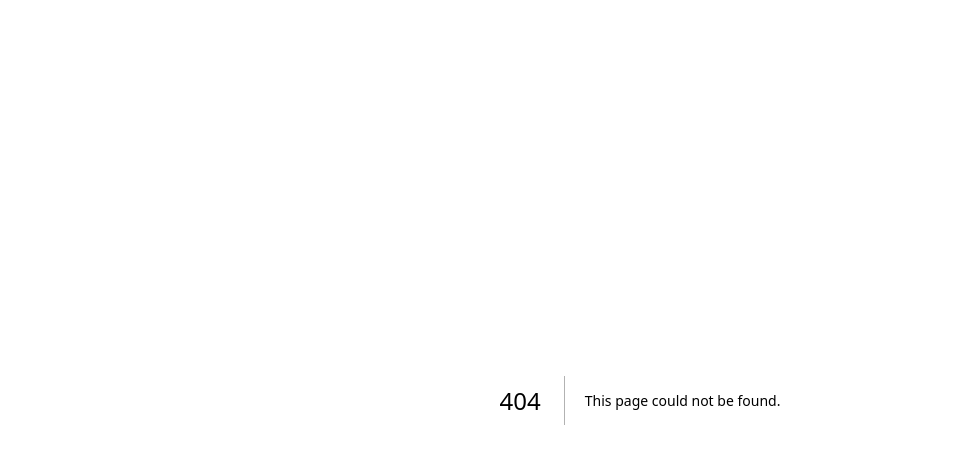
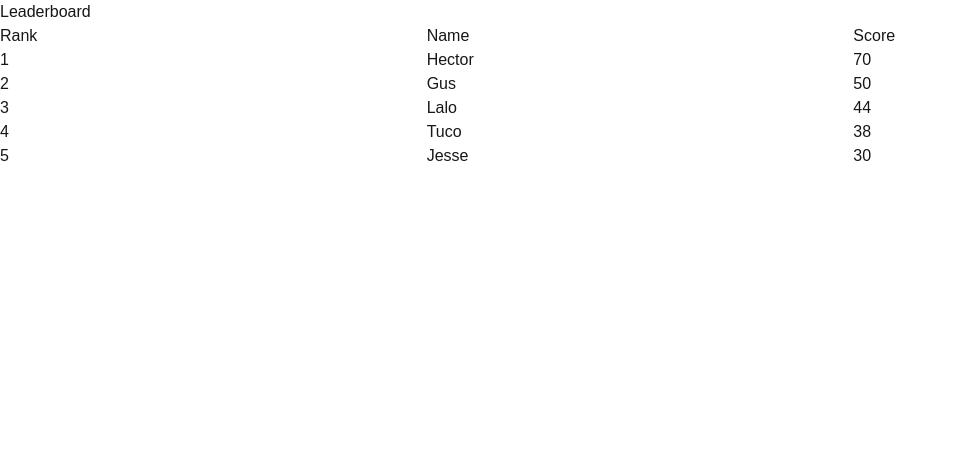
Before and after one commit to devsoc-unsw/trainee-psychic-25t1, a Next.js app in the folder frontend/: page /leaderboard in a window 1280 px wide. Before the commit this address had no page. Shown: the top 464 px of the page, without its empty margins (0-958 px from the left). Built offline with nearby package versions, Linux system fonts and the light colour scheme.

Commit message:
drafted out skeleton for leaderboard

```diff
--- /dev/null
+++ b/frontend/src/app/leaderboard/dummy_data.json
@@ -0,0 +1,27 @@
+[
+    {
+        "id": 1,
+        "name": "Hector",
+        "score": "70"
+    },
+    {
+        "id": 2,
+        "name": "Lalo",
+        "score": "44"
+    },
+    {
+        "id": 3,
+        "name": "Tuco",
+        "score": "38"
+    },
+    {
+        "id": 4,
+        "name": "Gus",
+        "score": "50"
+    },
+    {
+        "id": 5,
+        "name": "Jesse",
+        "score": "30"
+    }
+]
--- /dev/null
+++ b/frontend/src/app/leaderboard/leaderboard.jsx
@@ -0,0 +1,29 @@
+
+
+
+export default function LeaderBoard(props) {
+
+    function organise_data() {
+        const data = props.scores;
+        const sorted_data = data.sort((a, b) => b.score - a.score);
+
+        return sorted_data.map(
+            (item, index) => <div className="grid grid-cols-3">
+                <div>{index + 1}</div>
+                <div>{item.name}</div>
+                <div>{item.score}</div>
+            </div>
+        )
+    }
+
+    return (
+        <div>
+            <div className="grid grid-cols-3">
+                <div>Rank</div>
+                <div>Name</div>
+                <div>Score</div>
+            </div>
+            {organise_data()}
+        </div>
+    )
+}
--- /dev/null
+++ b/frontend/src/app/leaderboard/page.jsx
@@ -0,0 +1,16 @@
+import LeaderBoard from "./leaderboard"
+import data from "./dummy_data.json";
+
+
+export default function LeaderboardPage() {
+    return (
+        // website "box"
+        <div className="flex flex-col space-x-4">
+            <div>
+                <h1>Leaderboard</h1>
+                <LeaderBoard scores={data}/>
+            </div>
+        </div>
+    )
+
+}
```
